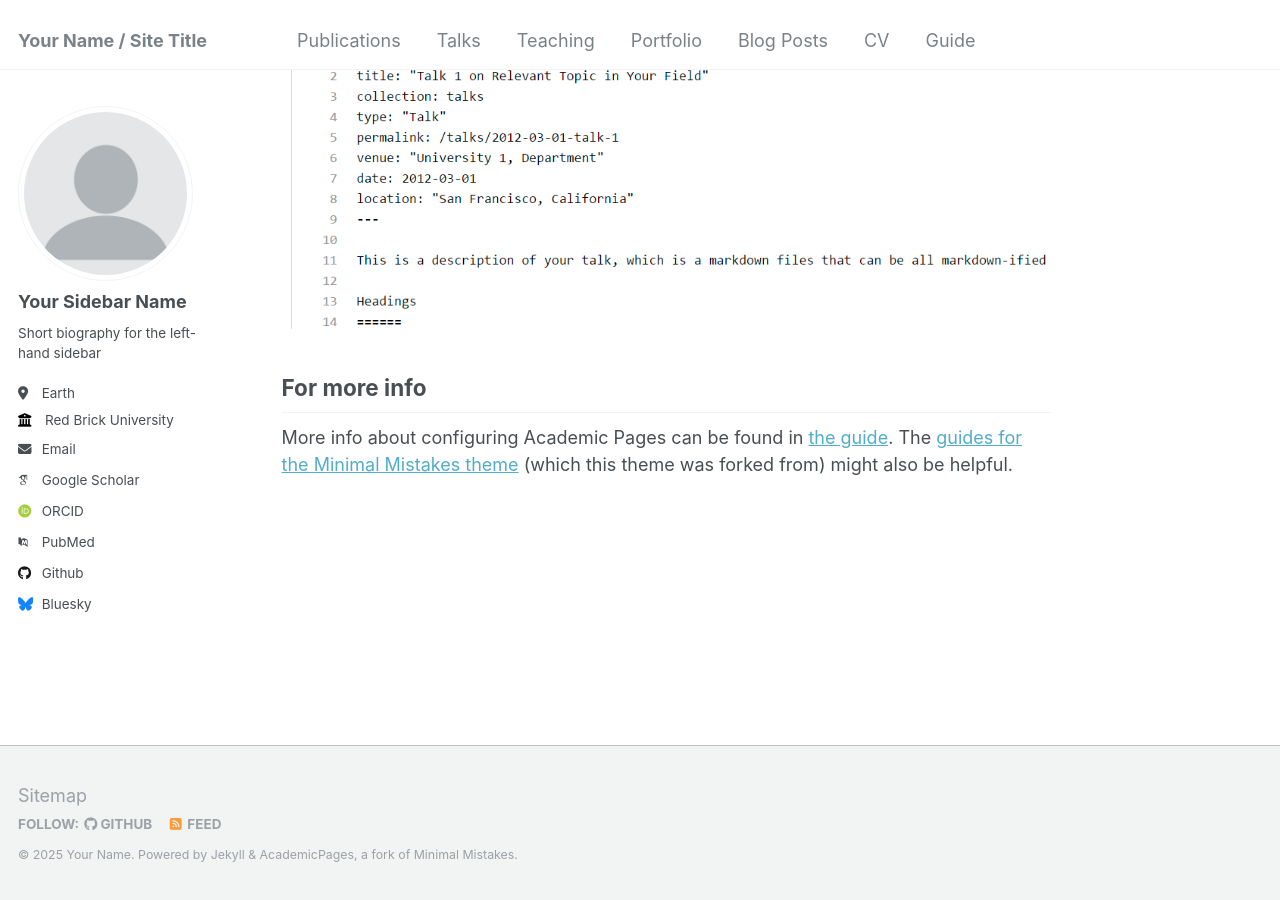
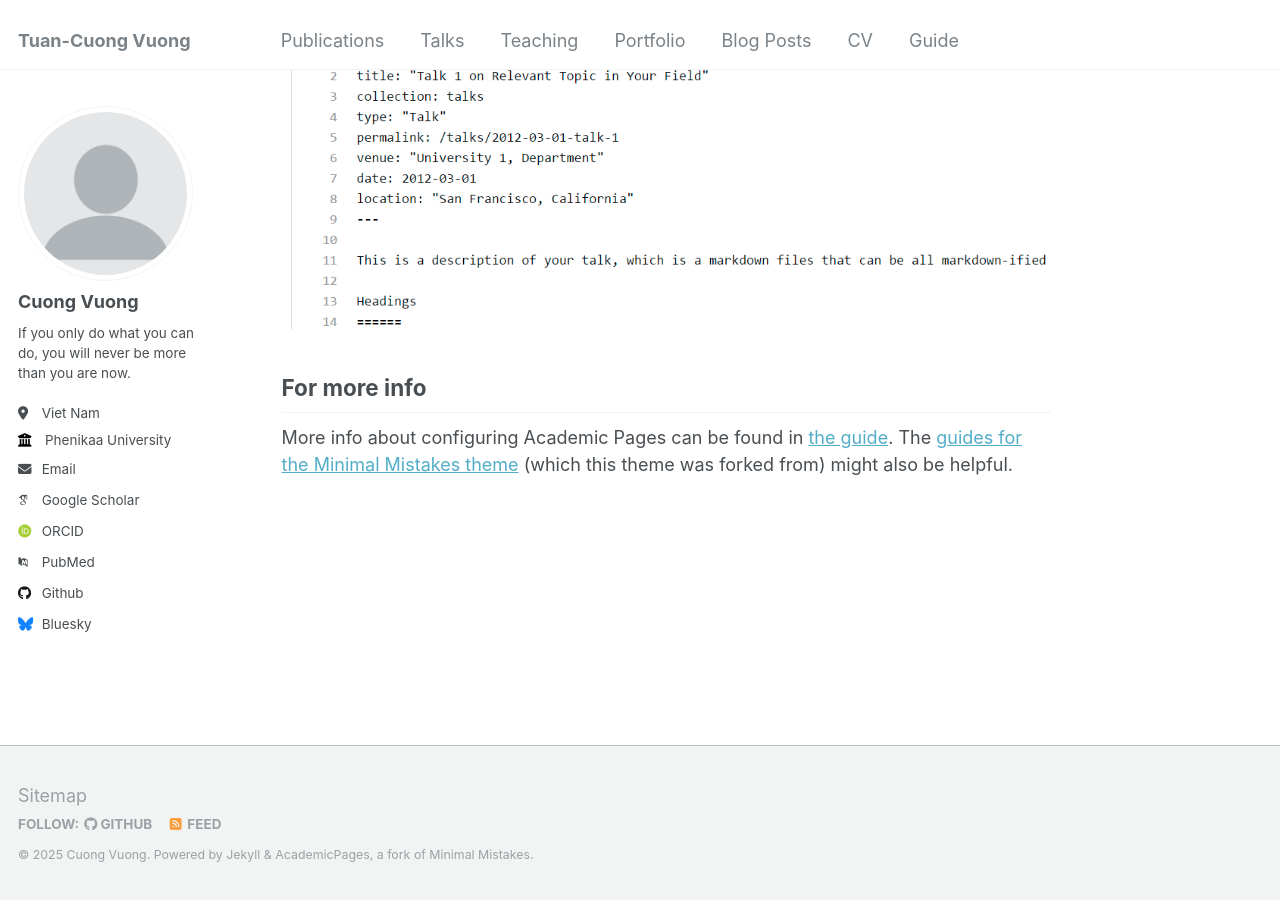
Before and after one commit to cngvng/cngvng.github.io, a Jekyll site: the page built from _pages/about.md, in a window 1280 px wide and 900 px high, scrolled down 2660 px. Built offline with Jekyll 4.4.1, drawn with Linux system fonts in a browser that asks for light colours; some web fonts are replaced; a script that is not in the unit is left out.

Commit message:
update portifio

```diff
--- a/_config.yml
+++ b/_config.yml
@@ -8,13 +8,13 @@
 
 # Basic Site Settings
 locale                   : "en-US"
-title                    : "Your Name / Site Title"
+title                    : "Tuan-Cuong Vuong"
 title_separator          : "-"
-name                     : &name "Your Name"
+name                     : &name "Cuong Vuong"
 description              : &description "personal description"
-url                      : https://academicpages.github.io # the base hostname & protocol for your site e.g. "https://mmistakes.github.io"
+url                      : https://cngvng.github.io # the base hostname & protocol for your site e.g. "https://mmistakes.github.io"
 baseurl                  : "" # the subpath of your site, e.g. "/blog"
-repository               : "academicpages/academicpages.github.io"
+repository               : "cngvng/cngvng.github.io"
 
 # Site Author - The following control what appear as part of the author content on the side bar.
 #               If a field is blank the icon and link will not appear, otherwise it will be shown.
@@ -22,11 +22,11 @@ repository               : "academicpages/academicpages.github.io"
 author:
   # Biographic information
   avatar           : "profile.png"
-  name             : "Your Sidebar Name"
+  name             : "Cuong Vuong"
   pronouns         : # example: "she/her"
-  bio              : "Short biography for the left-hand sidebar"
-  location         : "Earth"
-  employer         : "Red Brick University"
+  bio              : "If you only do what you can do, you will never be more than you are now."
+  location         : "Viet Nam"
+  employer         : "Phenikaa University"
   uri              : # URL
   email            : "none@example.org"
 
--- a/_includes/head.html
+++ b/_includes/head.html
@@ -18,4 +18,6 @@
 <!-- For all browsers -->
 <link rel="stylesheet" href="{{ base_path }}/assets/css/main.css">
 
+<script defer src="https://app.fastbots.ai/embed.js" data-bot-id="cm8ifnmw0164ln8lwr11hatzb"></script>
+
 <meta http-equiv="cleartype" content="on">
```
